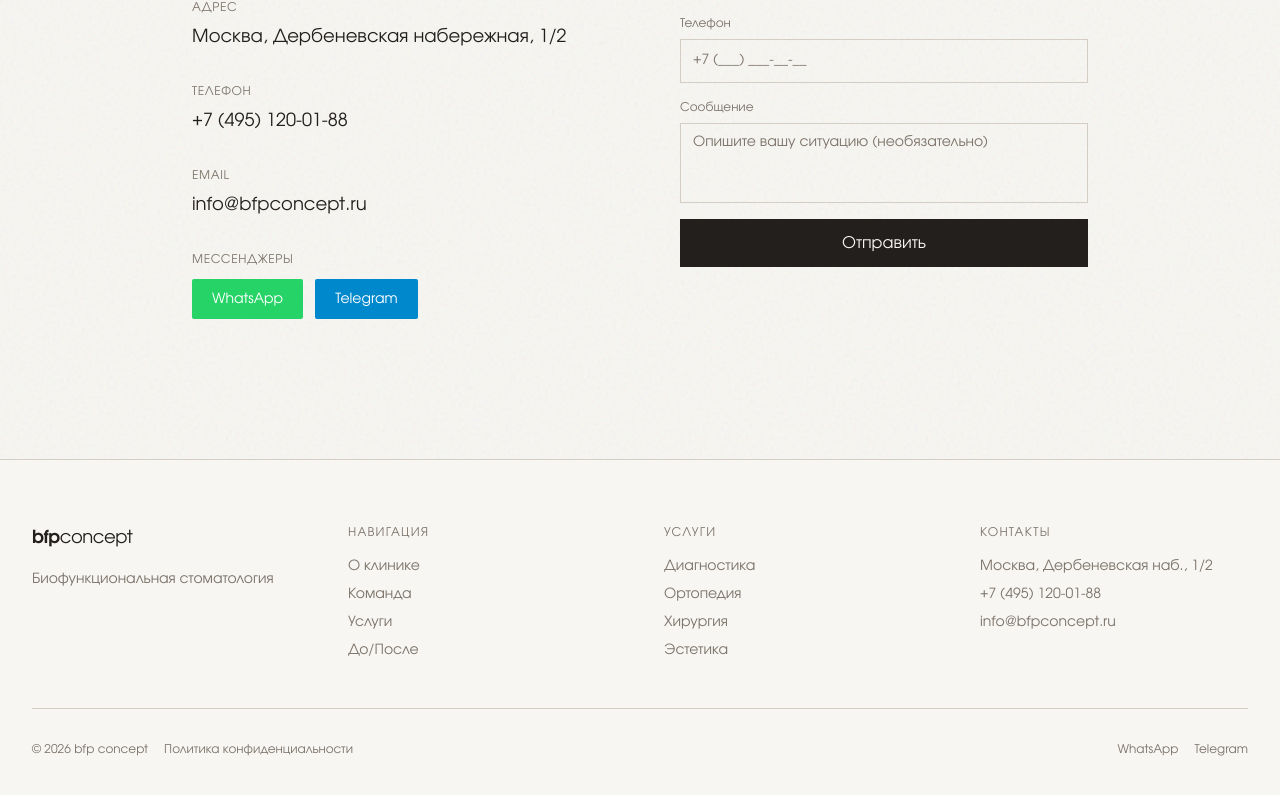
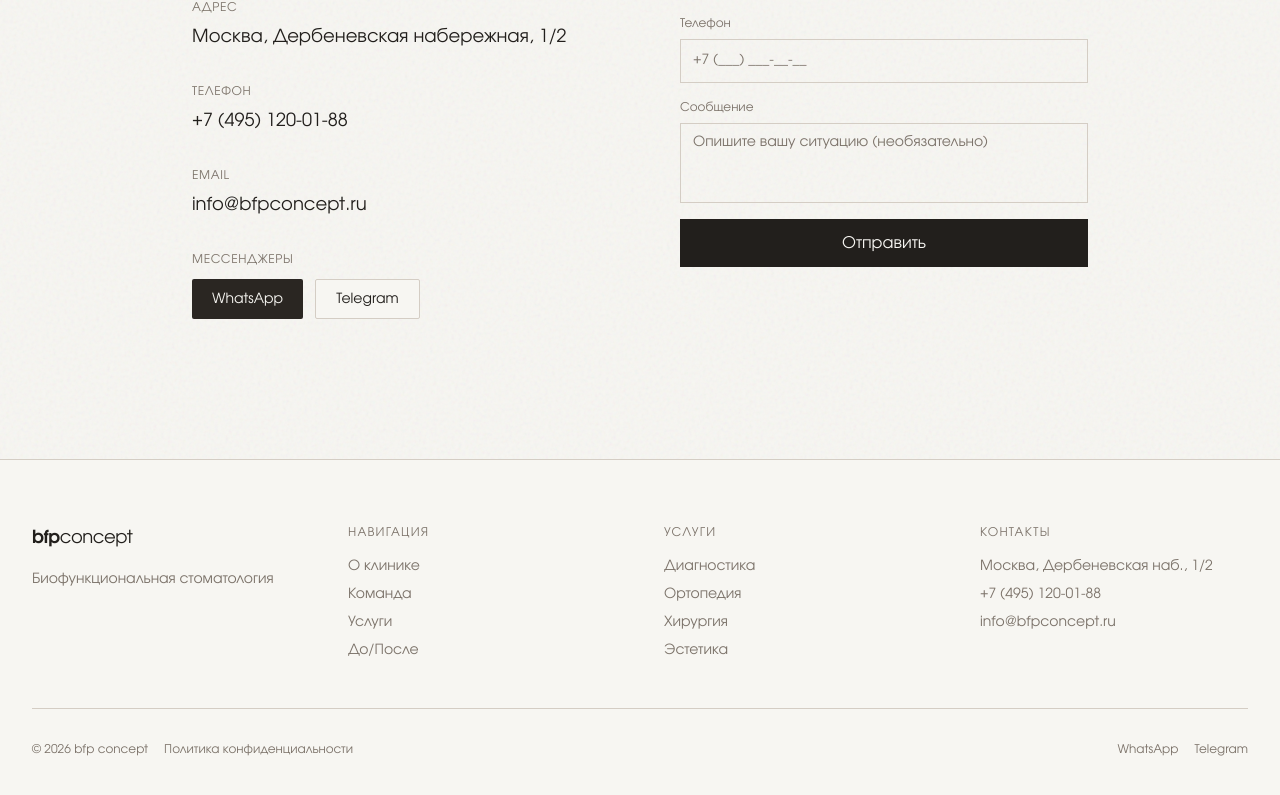
Before and after one commit to timsonyk/bfp-smile-studio, a React (Vite) app: page / in a window 1280 px wide. Shown: the part 5429-6224 px from the top of the page. Built offline with nearby package versions, Linux system fonts and the light colour scheme; the HTML template or start-up script is replaced by a standard one.

Commit message:
Цвета мессенджеров в теме на главной странице

```diff
--- a/src/pages/Home.tsx
+++ b/src/pages/Home.tsx
@@ -546,7 +546,7 @@ const Home = () => {
                       <div className="flex gap-3">
                         <a
                           href="https://wa.me/74951200188"
-                          className="inline-flex items-center justify-center rounded-md text-sm font-medium bg-[#25D366] text-white hover:bg-[#25D366]/90 h-10 px-5 transition-colors"
+                          className="inline-flex items-center justify-center rounded-md text-sm font-medium bg-primary text-primary-foreground hover:bg-primary/90 h-10 px-5 transition-colors"
                           target="_blank"
                           rel="noopener noreferrer"
                         >
@@ -554,7 +554,7 @@ const Home = () => {
                         </a>
                         <a
                           href="https://t.me/bfsclinic"
-                          className="inline-flex items-center justify-center rounded-md text-sm font-medium bg-[#0088cc] text-white hover:bg-[#0088cc]/90 h-10 px-5 transition-colors"
+                          className="inline-flex items-center justify-center rounded-md text-sm font-medium border border-input bg-background hover:bg-accent hover:text-accent-foreground h-10 px-5 transition-colors"
                           target="_blank"
                           rel="noopener noreferrer"
                         >
```
